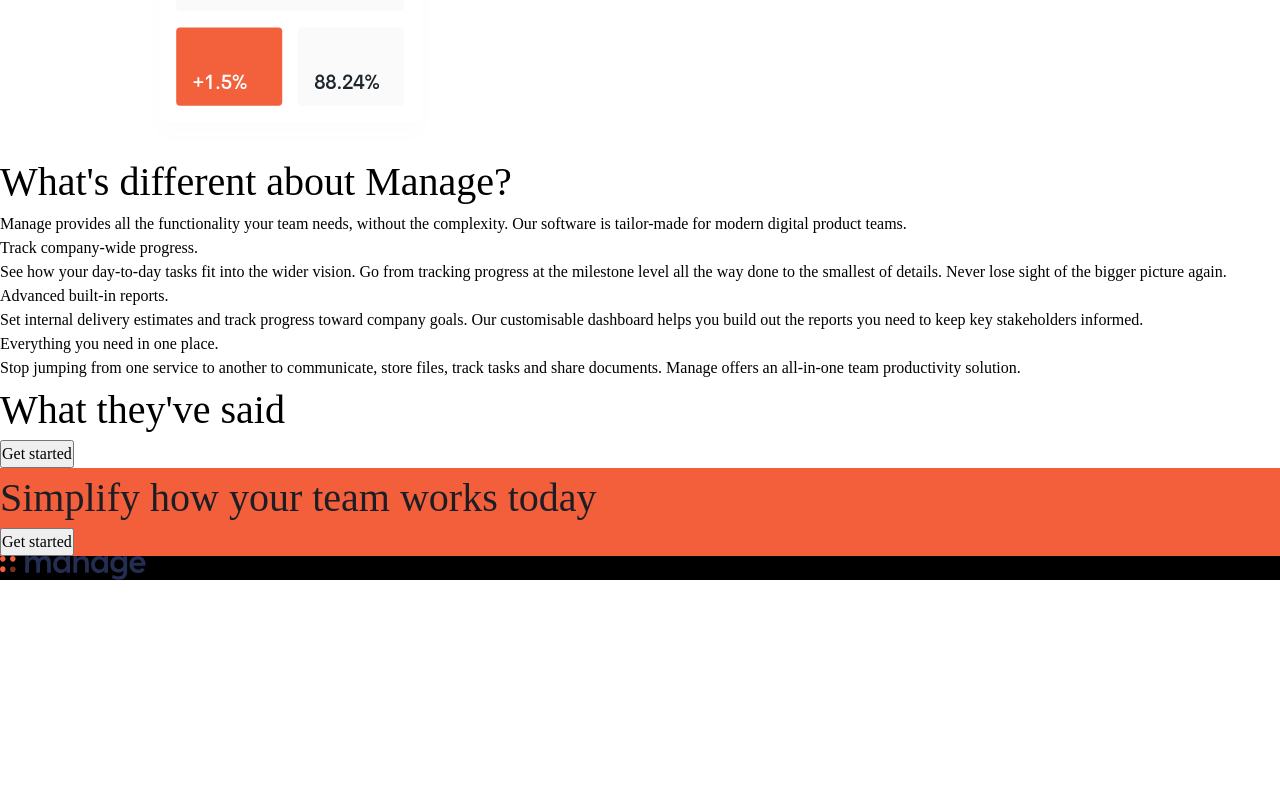
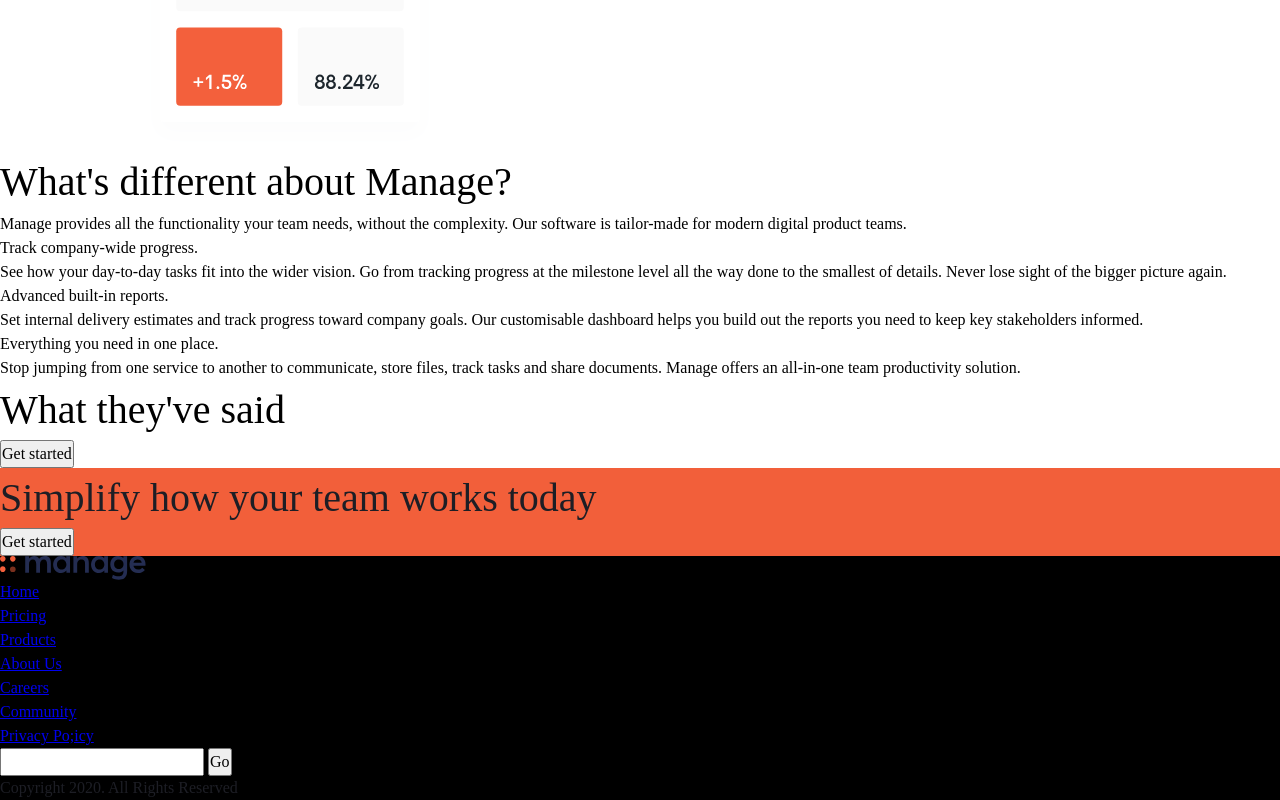
Before and after one commit to zotolee/Landing-Page-Clone, a website built with Vite: page index.html in a window 1280 px wide. Shown: the part 653-1453 px from the top of the page. Before the commit the page ends 1233 px from the top, so only its background shows below. Built offline with nearby package versions, Linux system fonts and the light colour scheme.

Commit message:
saving to github

```diff
--- a/index.html
+++ b/index.html
@@ -120,17 +120,23 @@
           <div>
             <nav class="footer-nav">
               <ul role="list">
-                <li><a href="#"></a></li>
-                <li><a href="#"></a></li>
-                <li><a href="#"></a></li>
-                <li><a href="#"></a></li>
-                <li><a href="#"></a></li>
-                <li><a href="#"></a></li>
-                <li><a href="#"></a></li>
+                <li><a href="#">Home</a></li>
+                <li><a href="#">Pricing</a></li>
+                <li><a href="#">Products</a></li>
+                <li><a href="#">About Us</a></li>
+                <li><a href="#">Careers</a></li>
+                <li><a href="#">Community</a></li>
+                <li><a href="#">Privacy Po;icy</a></li>
               </ul>
             </nav>
           </div>
-          <div></div>
+          <div>
+            <form action="">
+              <input type="email" required>
+              <button class="button">Go</button>
+            </form>
+            <p>Copyright 2020. All Rights Reserved</p>
+          </div>
         </div>
       </div>
     </footer>
```
